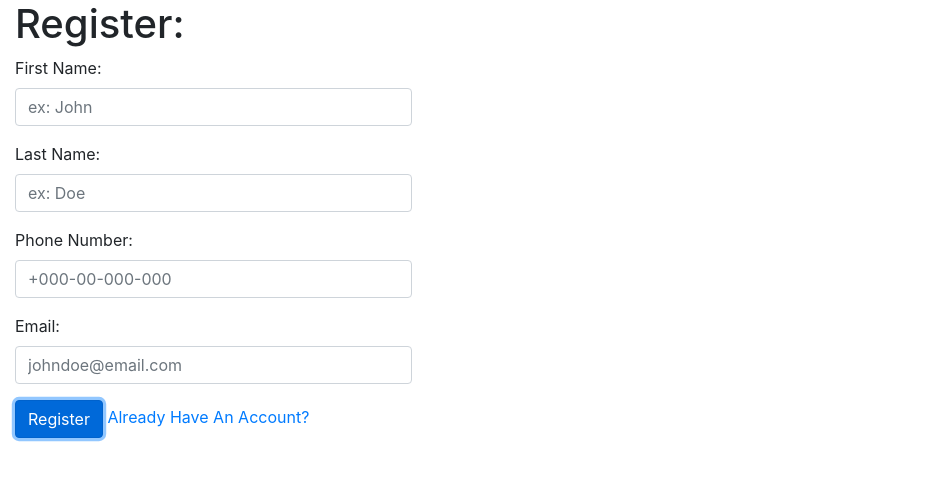
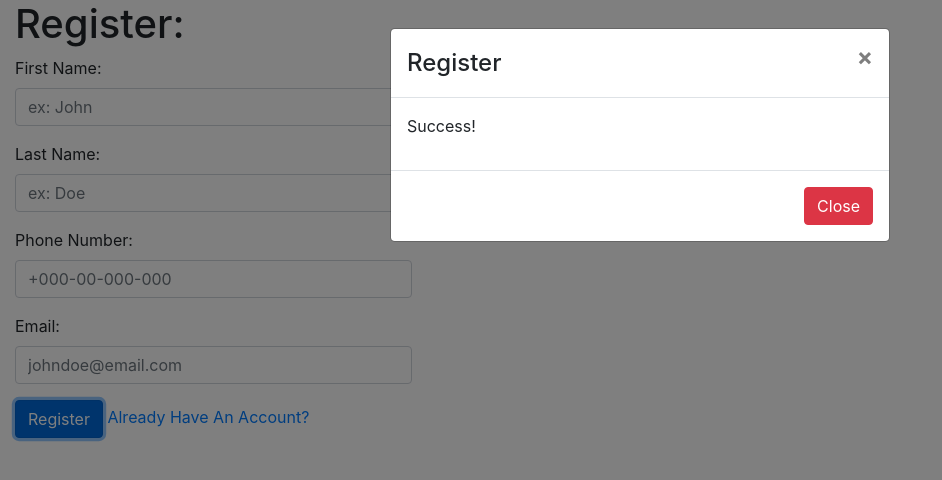
Before and after one commit to mhmdawada1/Assignment3, a plain HTML site: page index.html in a window 1280 px wide. Both pictures are taken after a click on the button "Register". Shown: the whole page, without its empty margins (0-942 px from the left). Drawn offline with nearby package versions, Linux system fonts and the light colour scheme.

Commit message:
creating modal

```diff
--- a/index.html
+++ b/index.html
@@ -3,6 +3,8 @@
     <head>
         <link rel="stylesheet" href="https://cdn.jsdelivr.net/npm/bootstrap@4.6.2/dist/css/bootstrap.min.css">
         <script src="https://cdn.jsdelivr.net/npm/popper.js@1.16.1/dist/umd/popper.min.js"></script>
+        <script src="https://cdn.jsdelivr.net/npm/jquery@3.6.4/dist/jquery.slim.min.js"></script>
+        <script src="https://cdn.jsdelivr.net/npm/bootstrap@4.6.2/dist/js/bootstrap.bundle.min.js"></script>
     </head>
     <body>
         <div class="col-sm-4">
@@ -18,15 +20,31 @@
                 </div>
                 <div class="form-group">
                     <label for="telnum">Phone Number:</label>
-                    <input type="tel" class="form-control" placeholder="+000-00-000-000" id="telnum">
+                    <input type="tel" class="form-control" placeholder="+000-00-000-000" pattern="[0-9]{3}-[0-9]{2}-[0-9]{3}-[0-9]{3}" id="telnum">
                 </div>
                 <div class="form-group">
                     <label for="email2">Email:</label>
                     <input type="email" class="form-control" placeholder="johndoe@email.com" id="email2">
                 </div>
             </form>
-            <button class="btn btn-primary" type="submit">Register</button>
+            <button class="btn btn-primary" data-toggle="modal" data-target="#my-modal">Register</button>
             <a href="/login.html">Already Have An Account?</a>
+            <div class="modal" id="my-modal">
+                <div class="modal-dialog">
+                  <div class="modal-content">
+                    <div class="modal-header">
+                      <h4 class="modal-title">Register</h4>
+                      <button type="button" class="close" data-dismiss="modal">&times;</button>
+                    </div>
+                    <div class="modal-body">
+                      <p>Success!</p>
+                    </div>
+                    <div class="modal-footer">
+                      <button type="button" class="btn btn-danger" data-dismiss="modal">Close</button>
+                    </div>
+                  </div>
+                </div>
+              </div>
         </div>
     </body>
 </html>
```
Also changed, not shown: login.html (+20 -1 lines).
